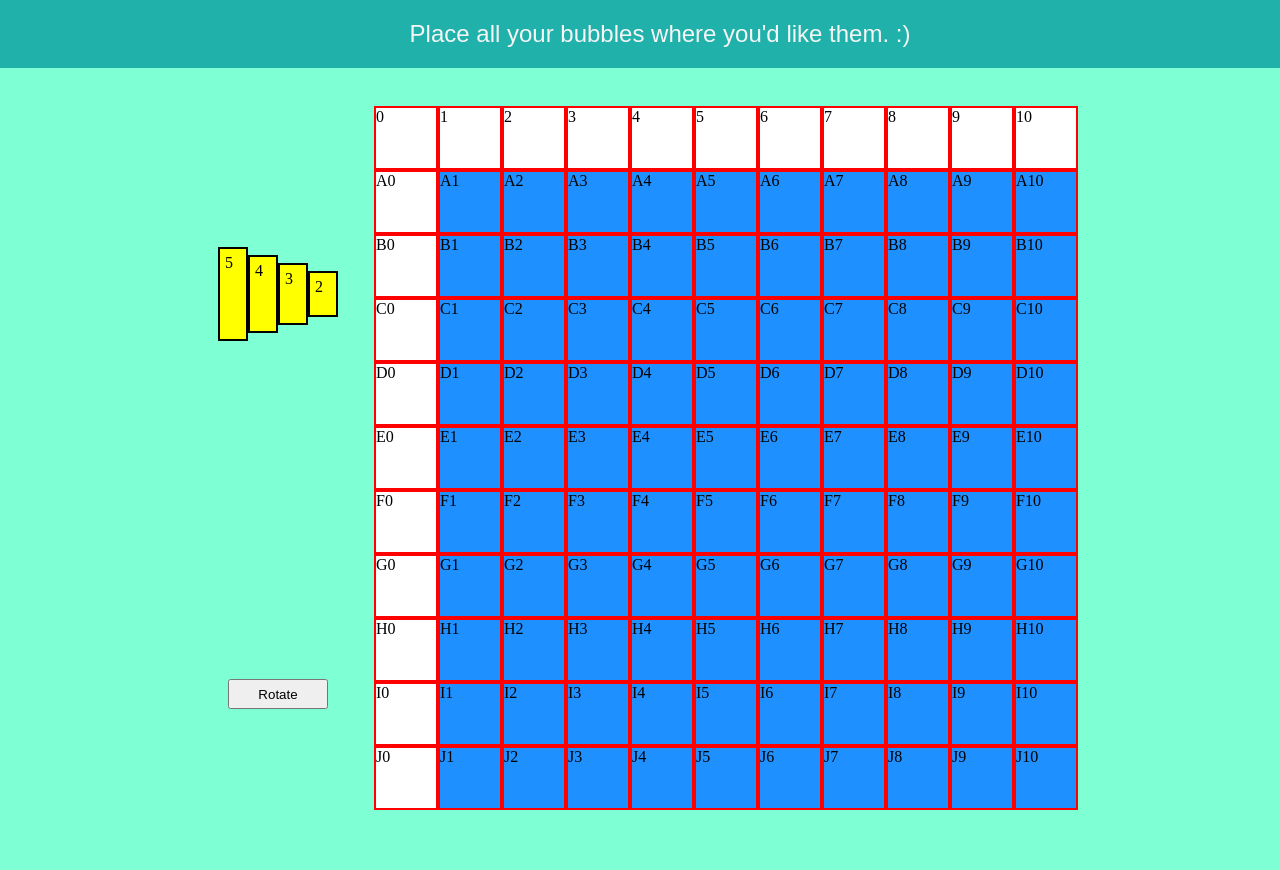
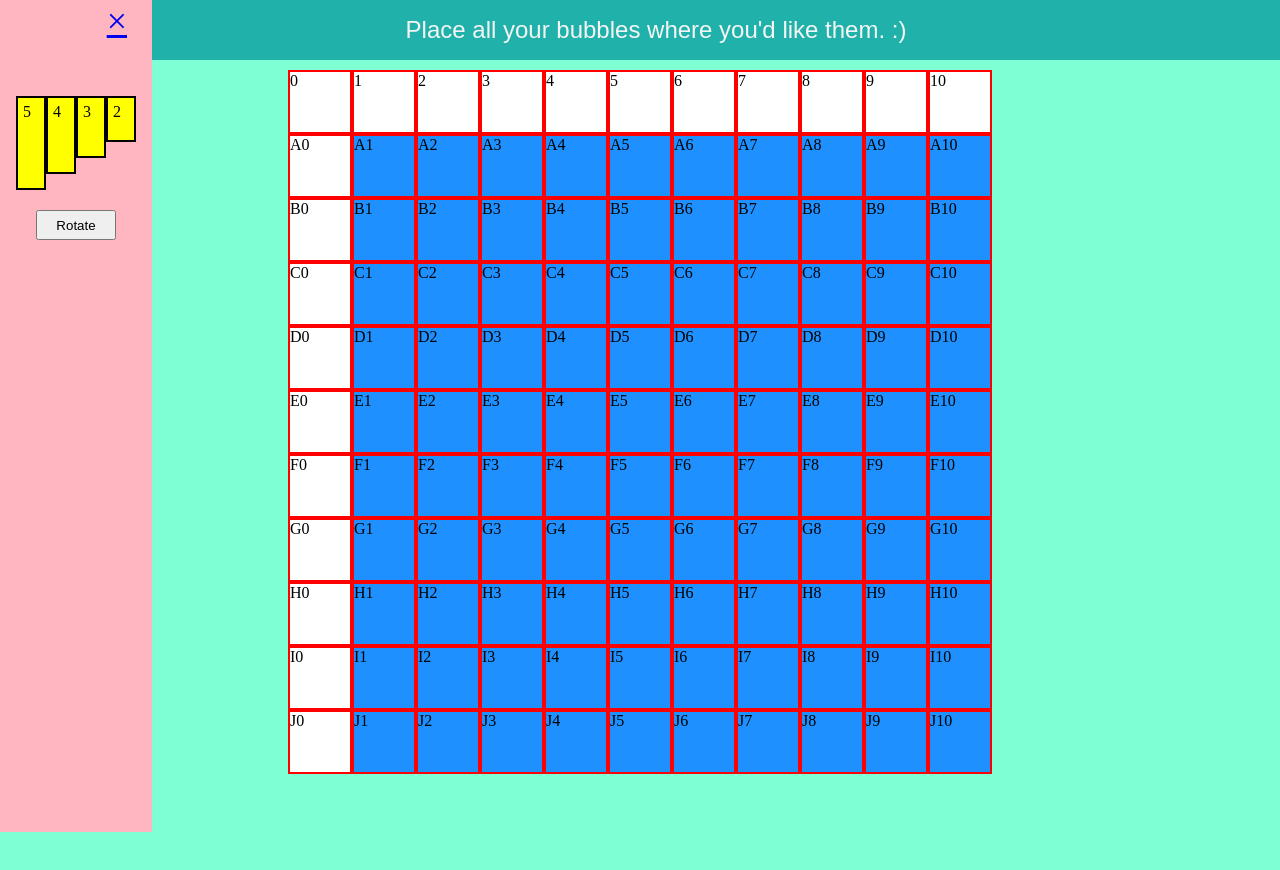
Before and after one commit to Lindsey-Moss/Bubble-Shift, a plain HTML site: page index.html in a window 1280 px wide. Shown: the top 870 px of the page. After the commit the page ends 824 px from the top, so only its background shows below. Drawn offline with Linux system fonts and the light colour scheme.

Commit message:
sidebar now pops in and out

```diff
--- a/app.js
+++ b/app.js
@@ -4,8 +4,10 @@
 
 const body = document.querySelector('body')
 const main = document.querySelector('main')
+const aside = document.querySelector('aside')
 const bubbleCont = document.querySelector('.bubble-list')
 const bubbleList = document.querySelectorAll('.bubble')
+const playingMenu = document.querySelector('.playing')
 const playerBoard = document.querySelector('.playerboard')
 const boardCells = [];
 const rotate = document.querySelector('.rotate')
@@ -83,6 +85,18 @@ readyMsg.innerHTML = `<p>Are you happy with this placement?</p><p>Would you like
 /////////////////////////////////////
 //// FUNCTIONS
 /////////////////////////////////////
+
+function closeSide() {
+  aside.style.width = 0;
+  aside.style.padding = 0;
+  bubbleCont.style.opacity = 0;
+}
+
+function openSide() {
+  aside.style.width = '120px';
+  aside.style.padding = '2vmin';
+  bubbleCont.style.opacity = 1;
+}
 
 function checkAvailable() {
   if (assume === 'horizontal') {
@@ -478,6 +492,7 @@ rotate.addEventListener('click', rotateFunc);
 gameStart.addEventListener('click', () => {
   gameActive = true;
   bubbleCont.style.display = 'none';
+  playingMenu.style.display = 'flex';
   jsyk.style.opacity = '0';
   jsyk.innerText = '';
   clearInterval(checkReadyInterval)
--- a/index.html
+++ b/index.html
@@ -11,8 +11,8 @@
 
 <body>
   <div id="jsyk"></div>
-  <main>
-
+  <aside>
+    <a href="javascript:void(0)" class="closebtn" onclick="closeSide()">&times;</a>
     <section class="bubble-list">
       <div class="bubble" id="five">5</div>
       <div class="bubble" id="four">4</div>
@@ -20,8 +20,13 @@
       <div class="bubble" id="two">2</div>
       <button class="rotate">Rotate</button>
     </section>
-
-
+    <section class="playing">
+      <div class="option">Opponent Map</div>
+      <div class="option">Review Rules</div>
+    </section>
+  </aside>
+  <main>
+    <span class="openbtn" onclick="openSide()">&#9776;</span>
     <section class="playerboard"></section>
 
 
--- a/style.css
+++ b/style.css
@@ -11,7 +11,7 @@ body {
   transform: translateX(-15vw);
   border: none;
   position: absolute;
-  padding: 20px;
+  padding: 2vmin;
   color: whitesmoke;
   position: -webkit-sticky;
   position: sticky;
@@ -30,20 +30,50 @@ body {
 }
 
 main {
-  width: 100%;
-  margin: 0 auto;
   display: flex;
   flex-flow: row;
   justify-content: center;
   align-items: center;
 }
 
-.bubble-list {
-  height: 100vmin;
-  min-width: 120px;
-  padding: 10px;
+aside {
+  float: left;
+  z-index: 2;
+  left: 0;
+  position: fixed;
+  height: 100vh;
+  top: 0;
+  width: 120px;
+  padding: 2vmin;
   justify-content: center;
   align-items: center;
+  background: lightpink;
+  transition: 0.5s;
+}
+
+.closebtn {
+  position: absolute;
+  top: 0;
+  right: 25px;
+  font-size: 36px;
+  margin-left: 50px;
+}
+
+.openbtn {
+  position: absolute;
+  z-index: 1;
+  top: 5vmin;
+  left: 0;
+  border: none;
+  cursor: pointer;
+  font-size: 1.5em;
+  background: lightpink;
+  padding: 6px 14px;
+  vertical-align: middle;
+}
+
+.bubble-list {
+  padding-top: 10vmin;
 }
 
 .verticalized {
@@ -61,9 +91,17 @@ main {
   padding: 5px;
 }
 
+.playing {
+  display:none;
+  flex-flow: column wrap;
+}
+
+
+
 button {
   width: 100px;
   height: 30px;
+  margin: 20px;
 }
 
 
```
